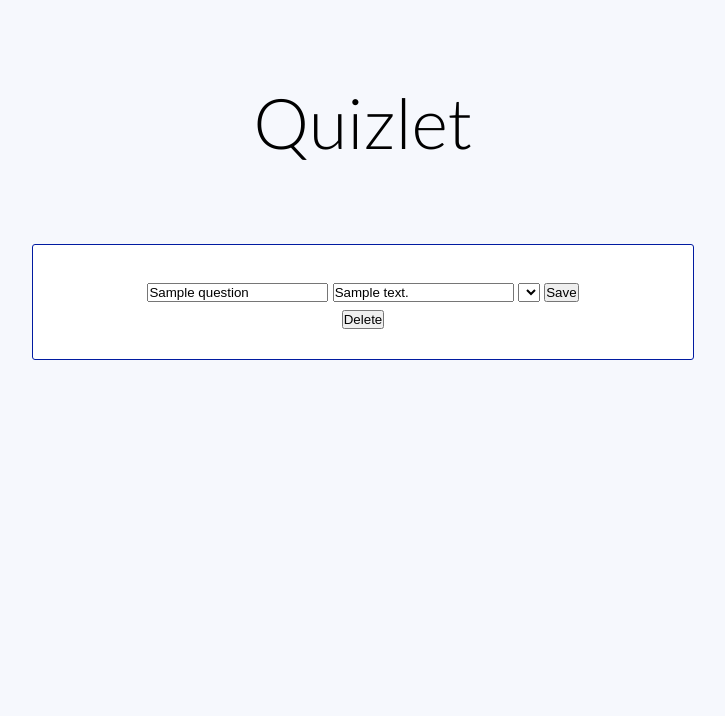
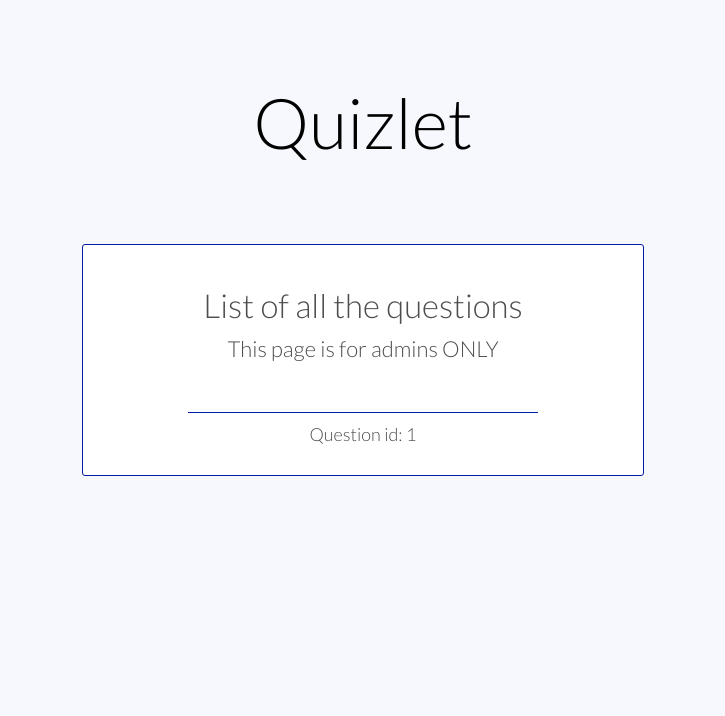
Before and after one commit to WeraGitHub/AgileNinjasProject, a Flask app: template application/templates/view_all_questions.html in a window 1280 px wide. Shown: the top 716 px of the page, without its empty margins (277-1002 px from the left). Run offline with Flask 3, Linux system fonts and the light colour scheme; the template is opened without the code that fills it: most values are stand-ins (such as "Sample title", 1, 10 or a date in 2020); lists and menus that the app fills with data are empty.

Commit message:
Style All Questions page

```diff
--- a/application/static/styles.css
+++ b/application/static/styles.css
@@ -237,3 +237,84 @@
 
 
 /*    View all questions page styles    */
+
+.all-questions-container{
+    width: 500px;
+    background-color: white;
+    border: 1px solid #011ba1;
+    border-radius: 3px;
+    margin: 30px auto;
+    padding: 30px;
+}
+
+.all-questions-container h2 {
+    font-weight: normal;
+    padding: 10px 0 10px;
+}
+
+.all-questions-container .space {
+    margin-top: 50px;
+}
+.all-questions-container .editable-question .line {
+    border-bottom: 1px solid #011ba1;
+    width: 350px;
+    margin: 40px auto 0;
+}
+
+.p-question-id {
+    font-size: 18px;
+    padding: 10px 0 0 0;
+    margin: 0 auto;
+    cursor: pointer;
+    width: fit-content;
+    &:hover {
+        color: #011ba1;
+    }
+}
+
+.all-questions-container .question-forms {
+    display: none;
+}
+
+.all-questions-container textarea {
+    margin: 10px auto;
+    height: 80px;
+    width: 250px;
+    font-family: inherit;
+    font-size: 16px;
+    padding: 5px 7px;
+    display: block;
+}
+
+.all-questions-container select {
+    width: 200px;
+    display: block;
+    font-family: inherit;
+    font-size: 16px;
+    padding: 5px 7px;
+    margin: 0 auto;
+}
+
+.all-questions-container .btn {
+    display: inline-block;
+    background-color: #011ba1;
+    width: 80px;
+    margin-top: 10px;
+    padding: 15px 0;
+    border-radius: 5px;
+    font-size: 15px;
+    cursor: pointer;
+    text-decoration: none;
+    color: white;
+    font-weight: bold;
+    border: none;
+    &:hover{
+        background-color: #031469;
+    }
+}
+.all-questions-container .delete-btn {
+    background-color: #be097f;
+    &:hover {
+        background-color: #960867;
+    }
+}
--- a/application/templates/view_all_questions.html
+++ b/application/templates/view_all_questions.html
@@ -1,23 +1,49 @@
 {% extends "base.html" %}
 {% block content %}
 
-<div class="welcome-container">
+<div class="all-questions-container">
+    <h2>List of all the questions</h2>
+    <p>This page is for admins ONLY</p>
+    <div class="space"></div>
     {% for question in questions %}
+        <div class="editable-question">
+            <div class="line"></div>
+            <p class="p-question-id">Question id: {{ question.get_question_id() }}</p>
+            <div class="question-forms">
                     <form action="/question/edit/{{ question.get_question_id() }}" method="POST">
-            <input type="text" name="question" value="{{ question.get_question() }}" />
-            <input type="text" name="answer" value="{{ question.get_answer() }}" />
+                    <textarea type="text" name="question" >{{ question.get_question() }}</textarea>
+                    <textarea type="text" name="answer" >{{ question.get_answer() }}</textarea>
                     <select name="category">
-                <option{% if question.get_category() == 'AWS' %} selected {% endif  %}value="AWS">AWS</option>
-                <option{% if question.get_category() == 'DevOps' %} selected {% endif  %}value="DevOps">DevOps</option>
-                <option{% if question.get_category() == 'Python' %} selected {% endif  %}value="Python">Python</option>
-                <option{% if question.get_category() == 'Cyber' %} selected {% endif  %}value="Cyber">Cyber</option>
+                        <option {% if question.get_category() =='AWS' %} selected {% endif  %}value="AWS">AWS</option>
+                        <option {% if question.get_category() =='DevOps' %} selected {% endif  %}value="DevOps">DevOps</option>
+                        <option {% if question.get_category() =='Python' %} selected {% endif  %}value="Python">Python</option>
+                        <option {% if question.get_category() =='Cyber' %} selected {% endif  %}value="Cyber">Cyber</option>
                     </select>
                     <input type="submit" value="Save" class="btn" />
                 </form>
                 <form action="/question/delete/{{ question.get_question_id() }}" method="POST">
-            <input type="submit" value="Delete" class="btn" />
+                    <input type="submit" value="Delete" class="btn delete-btn" />
                 </form>
+            </div>
+        </div>
     {% endfor %}
 </div>
 
+
+<script>
+    // Add event listeners to all the question id paragraphs
+    const questionIdParagraphs = document.querySelectorAll('.p-question-id');
+    questionIdParagraphs.forEach((paragraph) => {
+        paragraph.addEventListener('click', () => {
+            // Find the corresponding question-forms div and toggle its visibility
+            const questionFormsDiv = paragraph.nextElementSibling;
+            if (questionFormsDiv.style.display === 'none' || questionFormsDiv.style.display === '') {
+                questionFormsDiv.style.display = 'block';
+            } else {
+                questionFormsDiv.style.display = 'none';
+            }
+        });
+    });
+</script>
+
 {% endblock %}
```
Lines whose indentation alone changed are shown as unchanged.
